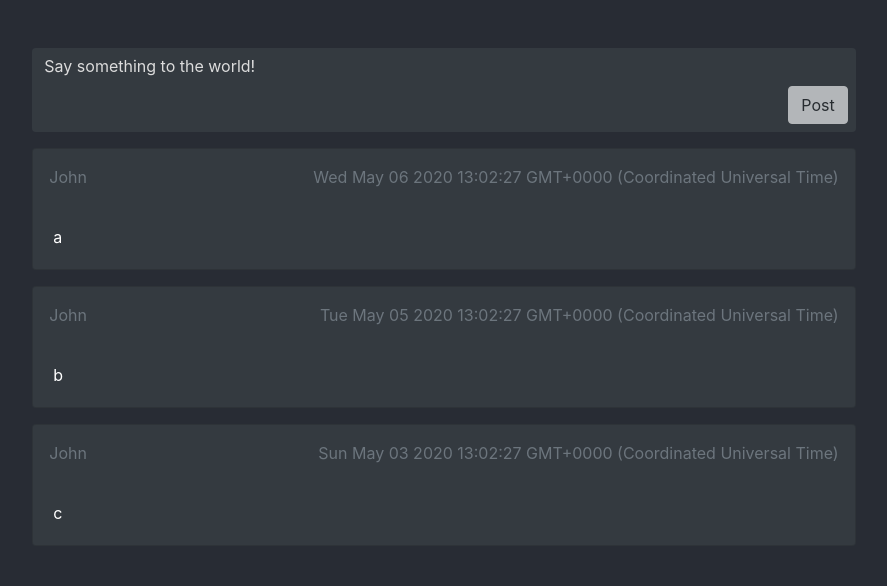
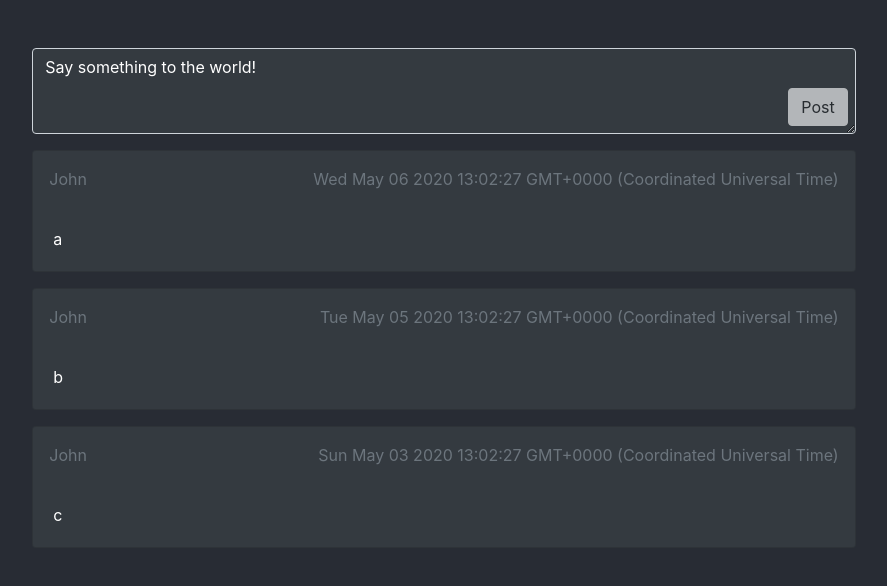
Before and after one commit to kipodd/tweeter, a React (Create React App) app: page / in a window 1280 px wide. Shown: the top 586 px of the page, without its empty margins (196-1083 px from the left). Built offline with nearby package versions, Linux system fonts and the light colour scheme.

Commit message:
changed Form.tsx styling

```diff
--- a/src/components/styles/Form.css
+++ b/src/components/styles/Form.css
@@ -7,10 +7,6 @@
     height: 100%;
     box-sizing: border-box;
     color: white;
-    border: none;
-    /* outline: none;
-    box-shadow: none !important; */
-    resize: none
 }
 
 .textarea-container button {
@@ -20,5 +16,5 @@
 }
 
 ::placeholder {
-    color: gainsboro !important
+    color: white !important
 }
```
